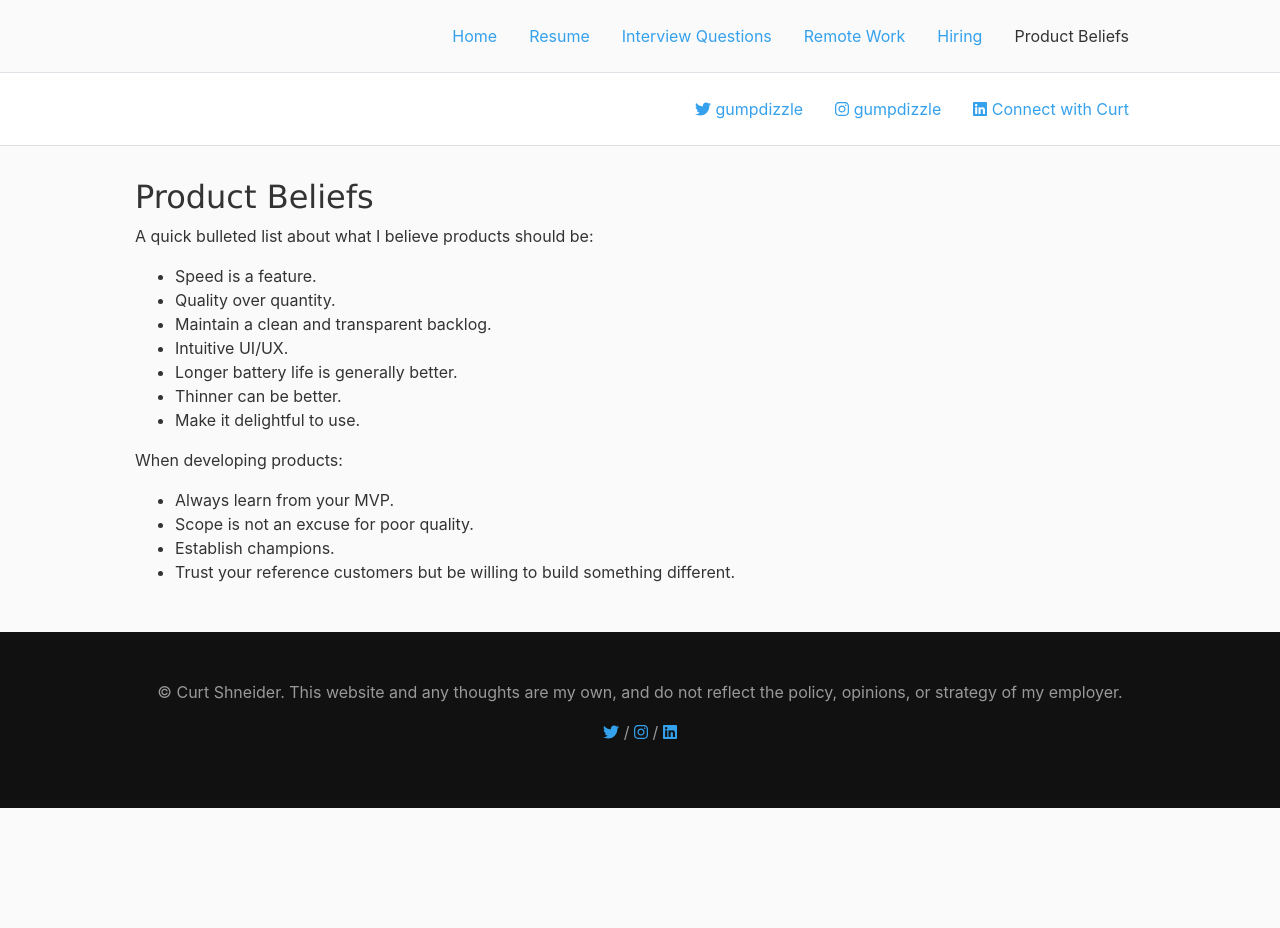
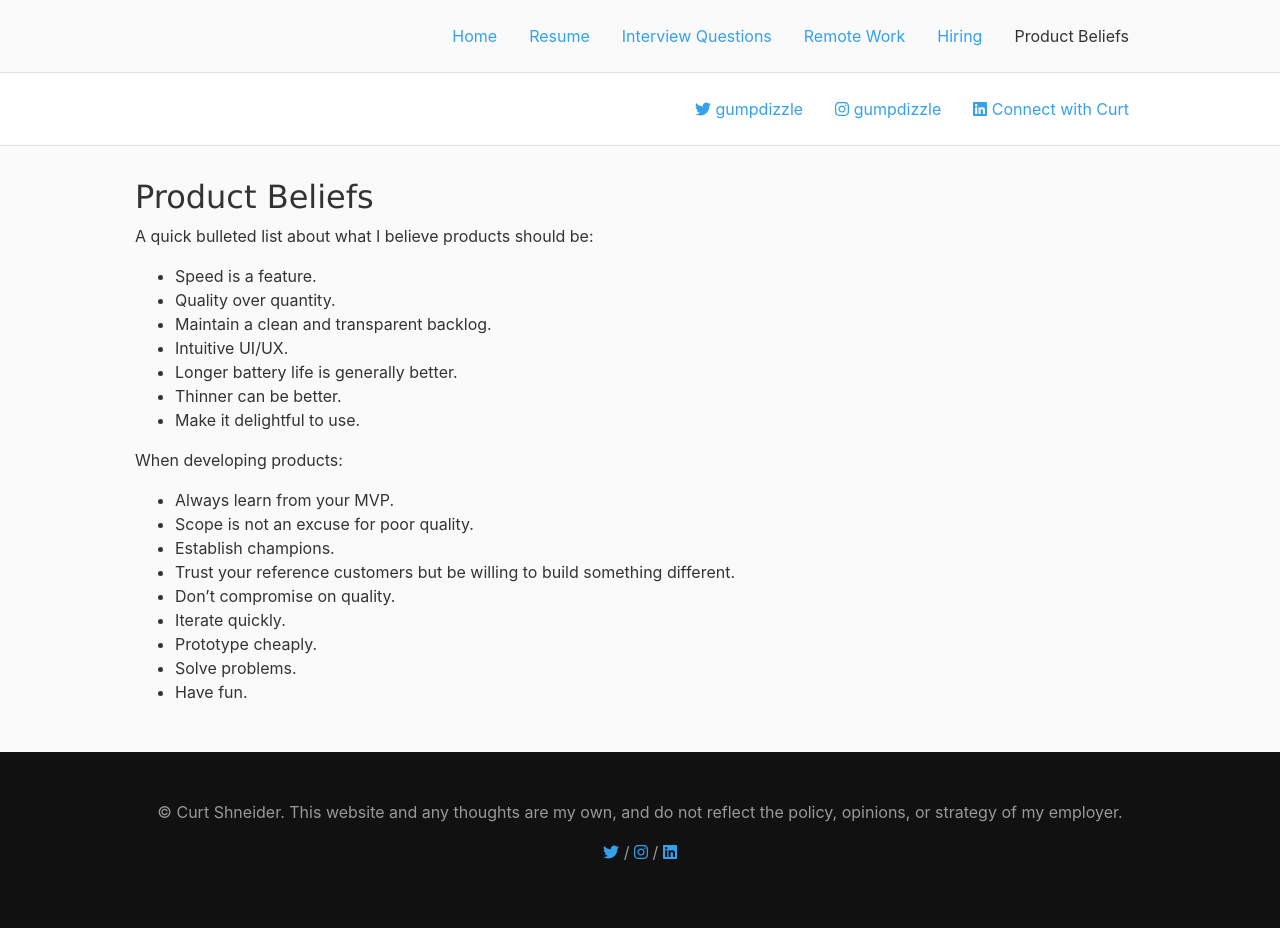
Before and after one commit to curtshneider/curtshneider.github.io, a Jekyll site: the page built from product-beliefs.md, in a window 1280 px wide. Built offline with Jekyll 4.4.1, drawn with Linux system fonts in a browser that asks for light colours; nearby versions of some CDN libraries; some web fonts are replaced; our own code applies the rules of GitHub Pages for plain Markdown files; before the commit the page ends 900 px from its top, so only the background shows below that.

Commit message:
updates to nav and product beliefs

```diff
--- a/index.html
+++ b/index.html
@@ -42,7 +42,7 @@
 				  		  <a class="nav-link" href="/hiring.html" title="Hiring">Hiring</a>
 				  		</li>
 				  		<li class="nav-item">
-				  		  <a class="nav-link {% if page.url=='/product-beliefs.html' %} active {% endif %}" href="/product-beliefs.html" title="Product Beliefs">Product Beliefs</a>
+				  		  <a class="nav-link"  href="/product-beliefs.html" title="Product Beliefs">Product Beliefs</a>
 				  		</li>
 			  		</ul>
 				</div> <!-- container-fluid -->
--- a/product-beliefs.md
+++ b/product-beliefs.md
@@ -21,3 +21,8 @@ When developing products:
 * Scope is not an excuse for poor quality.
 * Establish champions.
 * Trust your reference customers but be willing to build something different.
+* Don't compromise on quality.
+* Iterate quickly.
+* Prototype cheaply.
+* Solve problems.
+* Have fun.
--- a/resume.html
+++ b/resume.html
@@ -42,7 +42,7 @@
 				  		  <a class="nav-link" href="/hiring.html" title="Hiring">Hiring</a>
 				  		</li>
 				  		<li class="nav-item">
-				  		  <a class="nav-link {% if page.url=='/product-beliefs.html' %} active {% endif %}" href="/product-beliefs.html" title="Product Beliefs">Product Beliefs</a>
+				  		  <a class="nav-link" href="/product-beliefs.html" title="Product Beliefs">Product Beliefs</a>
 				  		</li>
 			  		</ul>
 				</div> <!-- container-fluid -->
```
